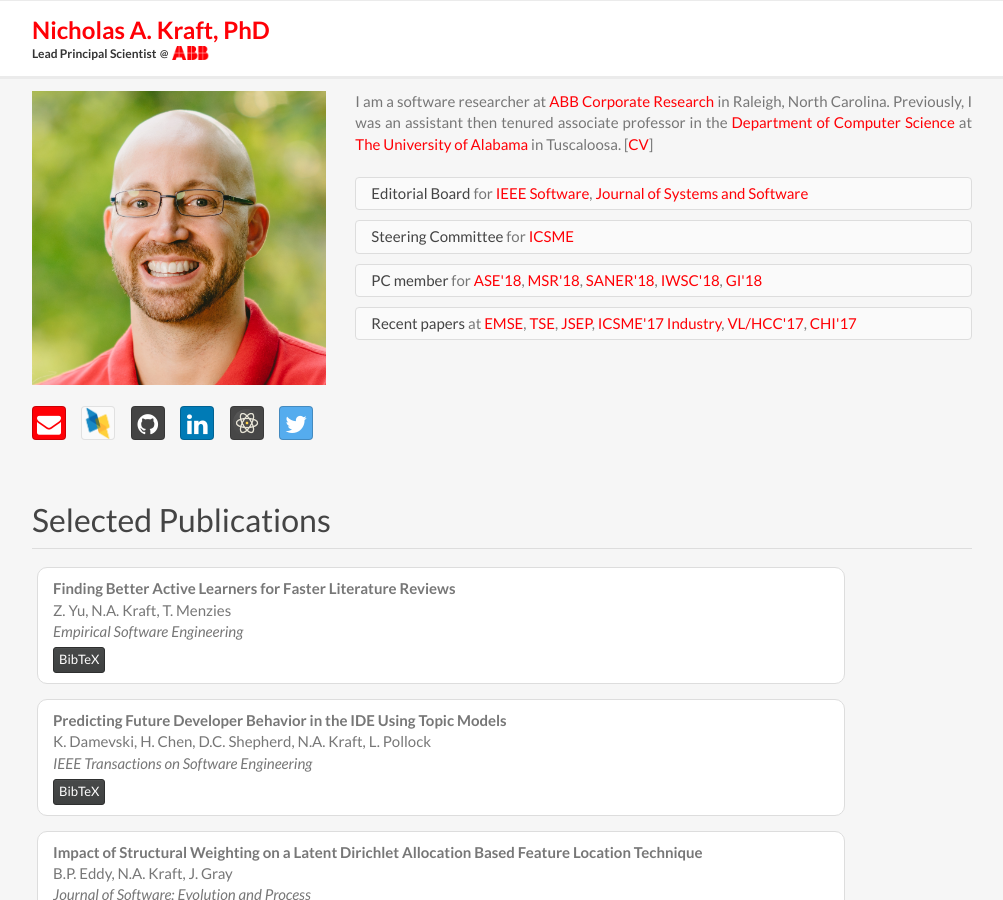
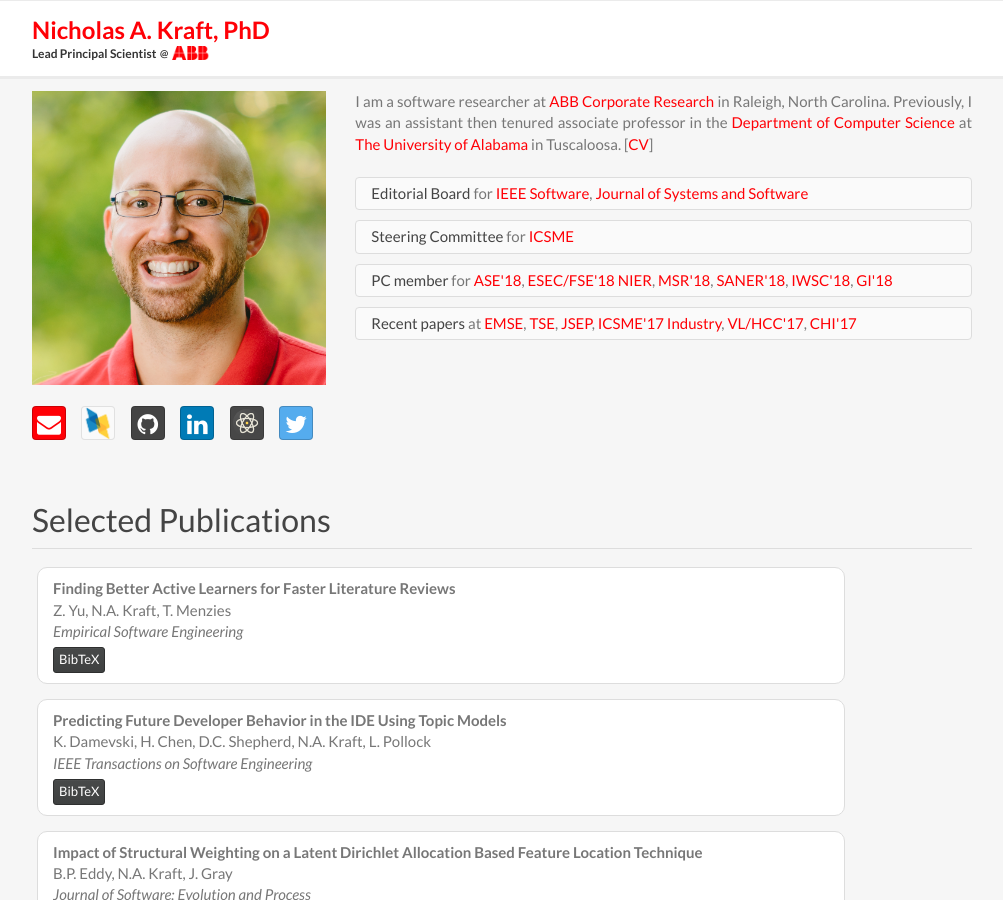
Before and after one commit to nkraft/nkraft.github.io, a Jekyll site: the page built from index.html, in a window 1280 px wide and 900 px high. Shown: the whole window, without its empty margins (138-1141 px from the left). Built offline with Jekyll 4.4.1, drawn with Linux system fonts in a browser that asks for light colours; nearby versions of some CDN libraries.

Commit message:
Update header.html

```diff
--- a/_includes/header.html
+++ b/_includes/header.html
@@ -58,6 +58,7 @@
                                     <span class="list-group-item-text">
                                         for
                                         <a href="http://www.ase2018.com/">ASE'18</a>,
+                                        <a href="https://2018.fseconference.org/track/fse-2018-NIER">ESEC/FSE'18 NIER</a>,
                                         <a href="https://2018.msrconf.org/">MSR'18</a>,
                                         <a href="http://saner.unimol.it/">SANER'18</a>,
                                         <a href="https://iwsc2018.github.io/">IWSC'18</a>,
```
